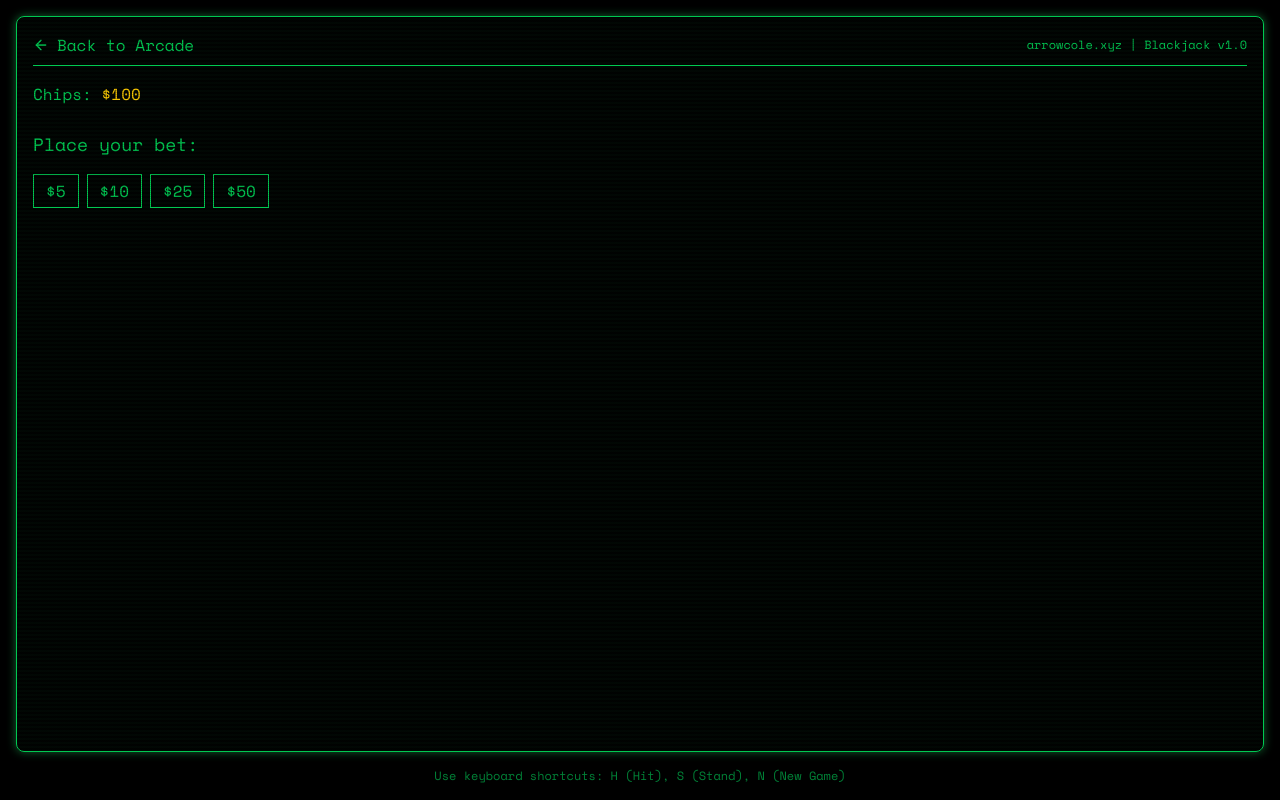
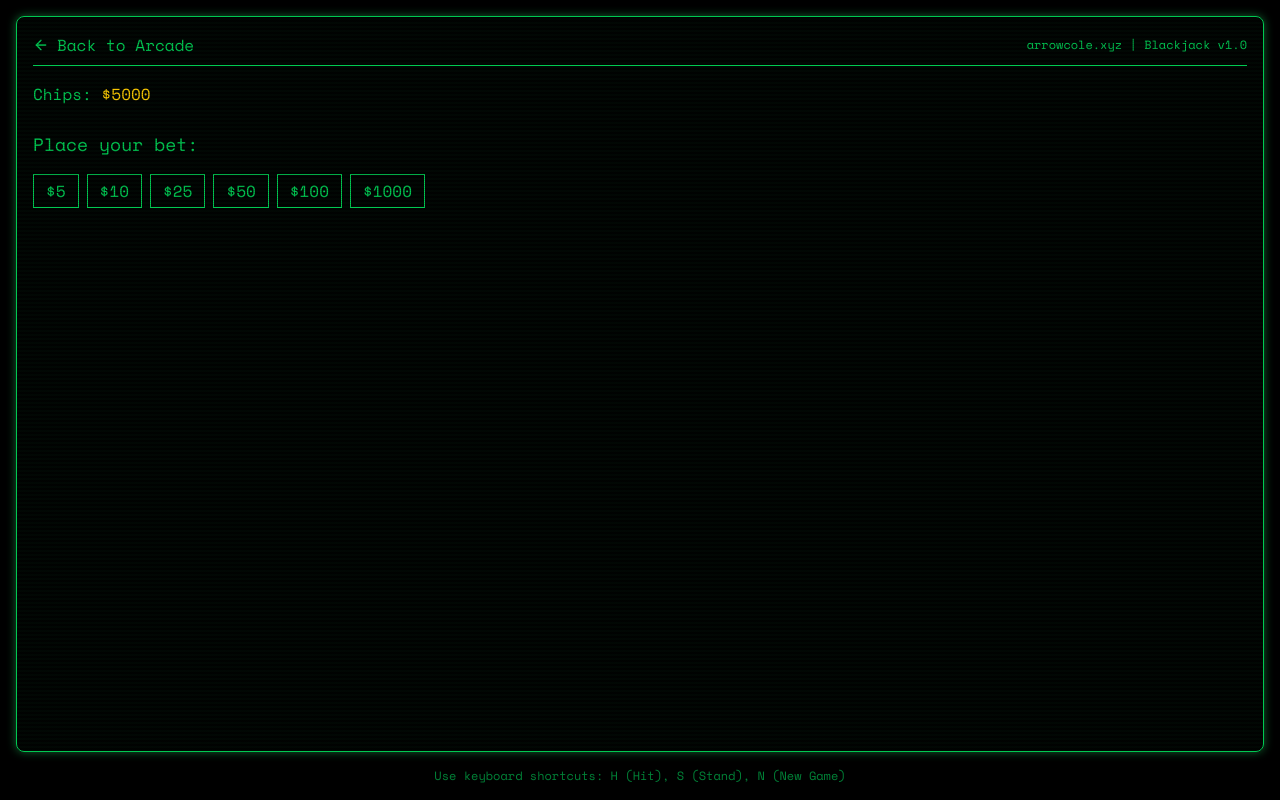
Before and after one commit to Acole-business/arcade, a Next.js app: page /games/blackjack in a window 1280 px wide. Built offline with nearby package versions, Linux system fonts and the light colour scheme.

Commit message:
Update Blackjack

```diff
--- a/app/games/blackjack/page.tsx
+++ b/app/games/blackjack/page.tsx
@@ -20,7 +20,7 @@ export default function BlackjackGame() {
   const [playerScore, setPlayerScore] = useState(0)
   const [dealerScore, setDealerScore] = useState(0)
   const [message, setMessage] = useState("")
-  const [chips, setChips] = useState(100)
+  const [chips, setChips] = useState(5000)
   const [currentBet, setCurrentBet] = useState(0)
   const [loading, setLoading] = useState(true)
 
@@ -156,6 +156,15 @@ export default function BlackjackGame() {
     } else if (newScore === 21) {
       stand()
     }
+    if (newScore === 21) {
+      setMessage("Blackjack! You win!")
+      setGameState("gameOver")
+    } else if (newScore === 21) {
+      stand()
+
+    } else {
+
+    }
   }
 
   const stand = () => {
@@ -261,7 +270,7 @@ export default function BlackjackGame() {
             <div className="betting-ui space-y-4">
               <h2 className="text-lg">Place your bet:</h2>
               <div className="flex gap-2 flex-wrap">
-                {[5, 10, 25, 50].map((amount) => (
+                {[5, 10, 25, 50, 100, 1000].map((amount) => (
                   <button
                     key={amount}
                     onClick={() => placeBet(amount)}
```
